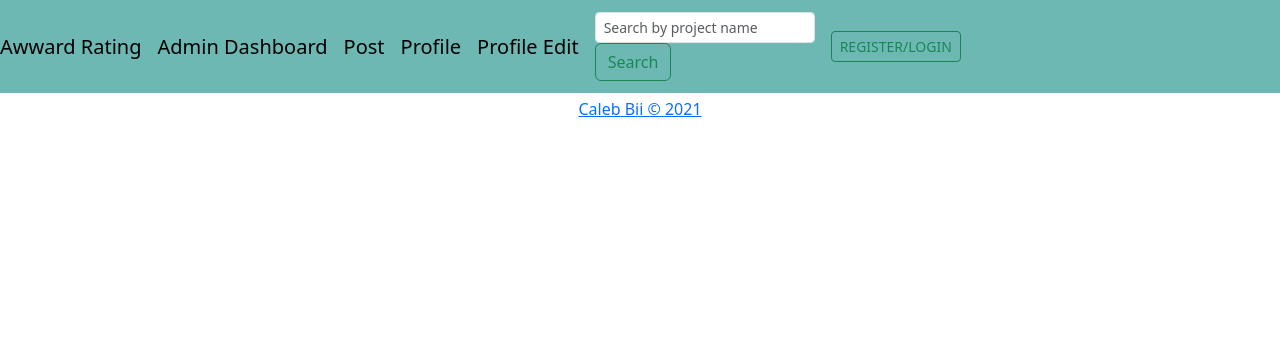
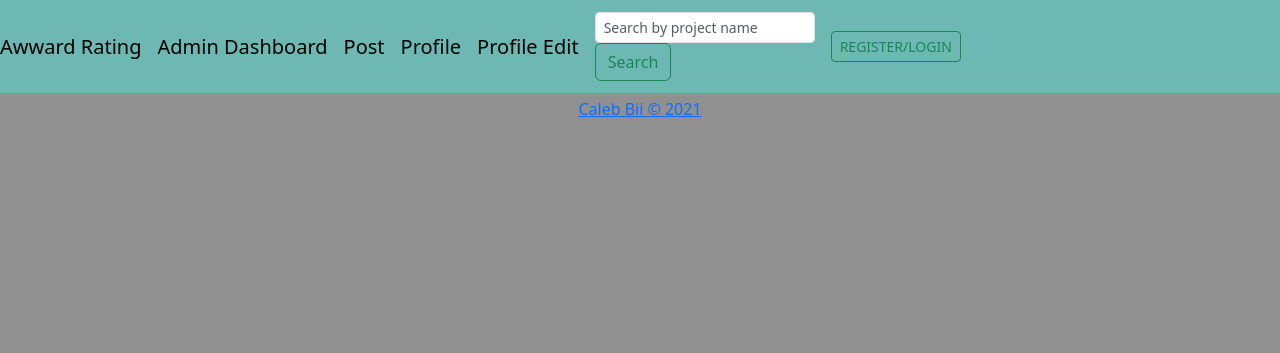
Before and after one commit to Calebbii/Project-Awwards, a Django app: page / in a window 1280 px wide. Shown: the top 353 px of the page. Run offline with Django 3.2, Linux system fonts and the light colour scheme; data that the repository does not hold is empty; some libraries are stand-ins or nearby versions.

Commit message:
styles base file

```diff
--- a/awwards/templates/base.html
+++ b/awwards/templates/base.html
@@ -17,7 +17,7 @@
   {% endblock %}
 
 </head>
-<body>
+<body style="background-color: #909090;">
     {% include "navbar.html" %}
 
     {% block content %}
```
